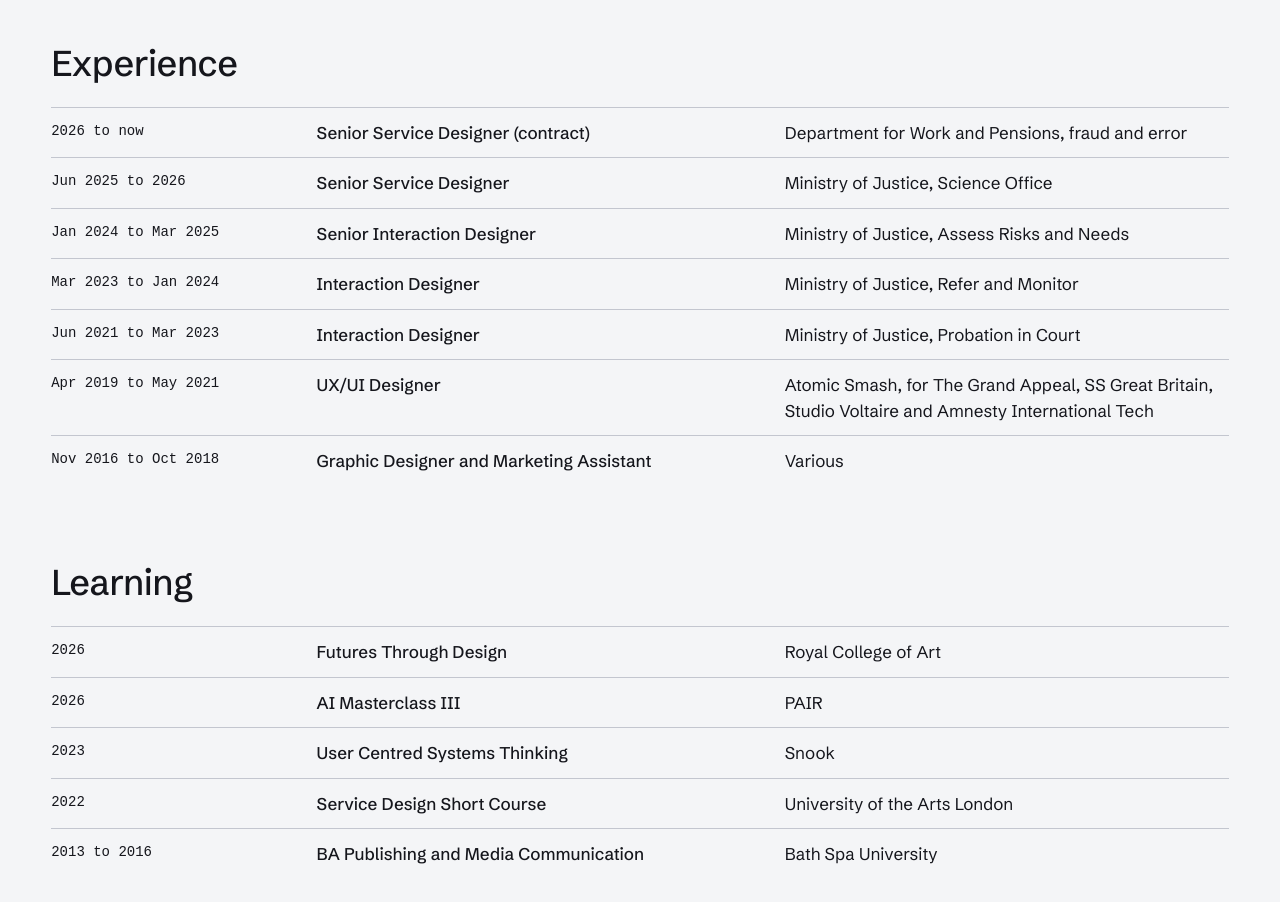
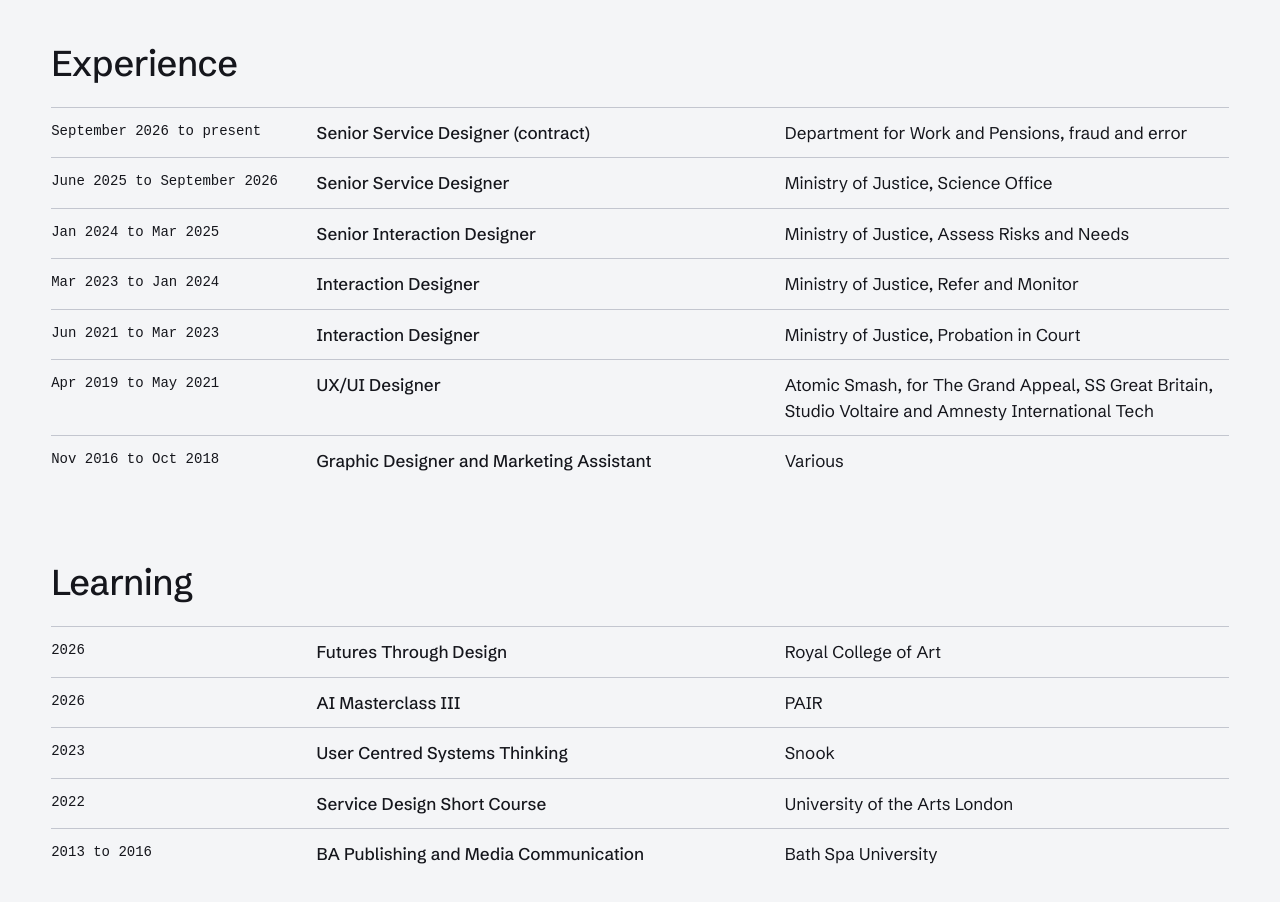
Before and after one commit to joanagaguia/joanaaguia.co.uk, a plain HTML site: page index.html in a window 1280 px wide. Shown: the part 1540-2442 px from the top of the page. Drawn offline with Linux system fonts and the light colour scheme; a web font is replaced by a local one.

Commit message:
Update DWP and MoJ dates
Co-Authored-By: Claude Opus 5.5 <noreply@anthropic.com>
Claude-Session: https://claude.ai/code/session_017x6fYpSyyUSWfvR3C1JjVA

```diff
--- a/index.html
+++ b/index.html
@@ -194,8 +194,8 @@ footer a { overflow-wrap: anywhere; }
 
     <section id="experience" class="block">
       <h2 class="section-title">Experience</h2>
-      <div class="row"><p class="mono">2026 to now</p><h3>Senior Service Designer (contract)</h3><p>Department for Work and Pensions, fraud and error</p></div>
-      <div class="row"><p class="mono">Jun 2025 to 2026</p><h3>Senior Service Designer</h3><p>Ministry of Justice, Science Office</p></div>
+      <div class="row"><p class="mono">September 2026 to present</p><h3>Senior Service Designer (contract)</h3><p>Department for Work and Pensions, fraud and error</p></div>
+      <div class="row"><p class="mono">June 2025 to September 2026</p><h3>Senior Service Designer</h3><p>Ministry of Justice, Science Office</p></div>
       <div class="row"><p class="mono">Jan 2024 to Mar 2025</p><h3>Senior Interaction Designer</h3><p>Ministry of Justice, Assess Risks and Needs</p></div>
       <div class="row"><p class="mono">Mar 2023 to Jan 2024</p><h3>Interaction Designer</h3><p>Ministry of Justice, Refer and Monitor</p></div>
       <div class="row"><p class="mono">Jun 2021 to Mar 2023</p><h3>Interaction Designer</h3><p>Ministry of Justice, Probation in Court</p></div>
```
